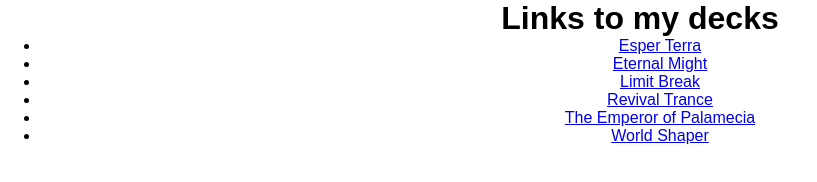
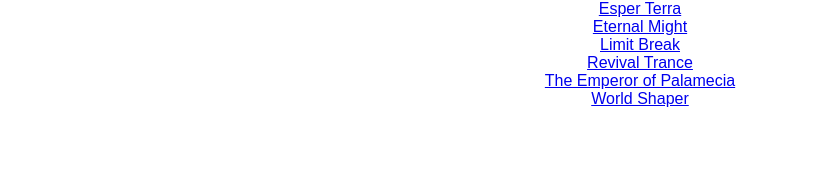
Before and after one commit to rwjames64/sexy, a plain HTML site: page magic.html in a window 1280 px wide. Shown: the whole page, without its empty margins (0-817 px from the left). Drawn offline with Linux system fonts and the light colour scheme.

Commit message:
replaced unordered list with line breaks

```diff
--- a/magic.html
+++ b/magic.html
@@ -17,14 +17,11 @@
 	<title>JamesSmith.sexy | Be sexy with me in Magic the Gathering!</title>
 </head>
 <body>
-	<h1>Links to my decks</h1>
-	<ul>
-	  <li><a href="https://moxfield.com/decks/RbTetnShakOqcXxKcXj3QQ">Esper Terra</a></li>
-    <li><a href="https://moxfield.com/decks/H_nNE31r3UK0MIwr7lgALQ">Eternal Might</a></li>
-    <li><a href="https://moxfield.com/decks/VsPFlZYBAkiQlv84T4aQVg">Limit Break</a></li>
-    <li><a href="https://moxfield.com/decks/h8ICX5jW6kWEosXKxsJG3A">Revival Trance</a></li>
-    <li><a href="https://moxfield.com/decks/dPizHfSui06lEKqn-6sgxg">The Emperor of Palamecia</a></li>
-    <li><a href="https://moxfield.com/decks/6QF6gyKXlkO9q0CXmad57A">World Shaper</a></li>
-  </ul>
+	<a href="https://moxfield.com/decks/RbTetnShakOqcXxKcXj3QQ">Esper Terra</a><br />
+    <a href="https://moxfield.com/decks/H_nNE31r3UK0MIwr7lgALQ">Eternal Might</a><br />
+    <a href="https://moxfield.com/decks/VsPFlZYBAkiQlv84T4aQVg">Limit Break</a><br />
+    <a href="https://moxfield.com/decks/h8ICX5jW6kWEosXKxsJG3A">Revival Trance</a><br />
+    <a href="https://moxfield.com/decks/dPizHfSui06lEKqn-6sgxg">The Emperor of Palamecia</a><br />
+    <a href="https://moxfield.com/decks/6QF6gyKXlkO9q0CXmad57A">World Shaper</a>
 </body>
 </html>
```
